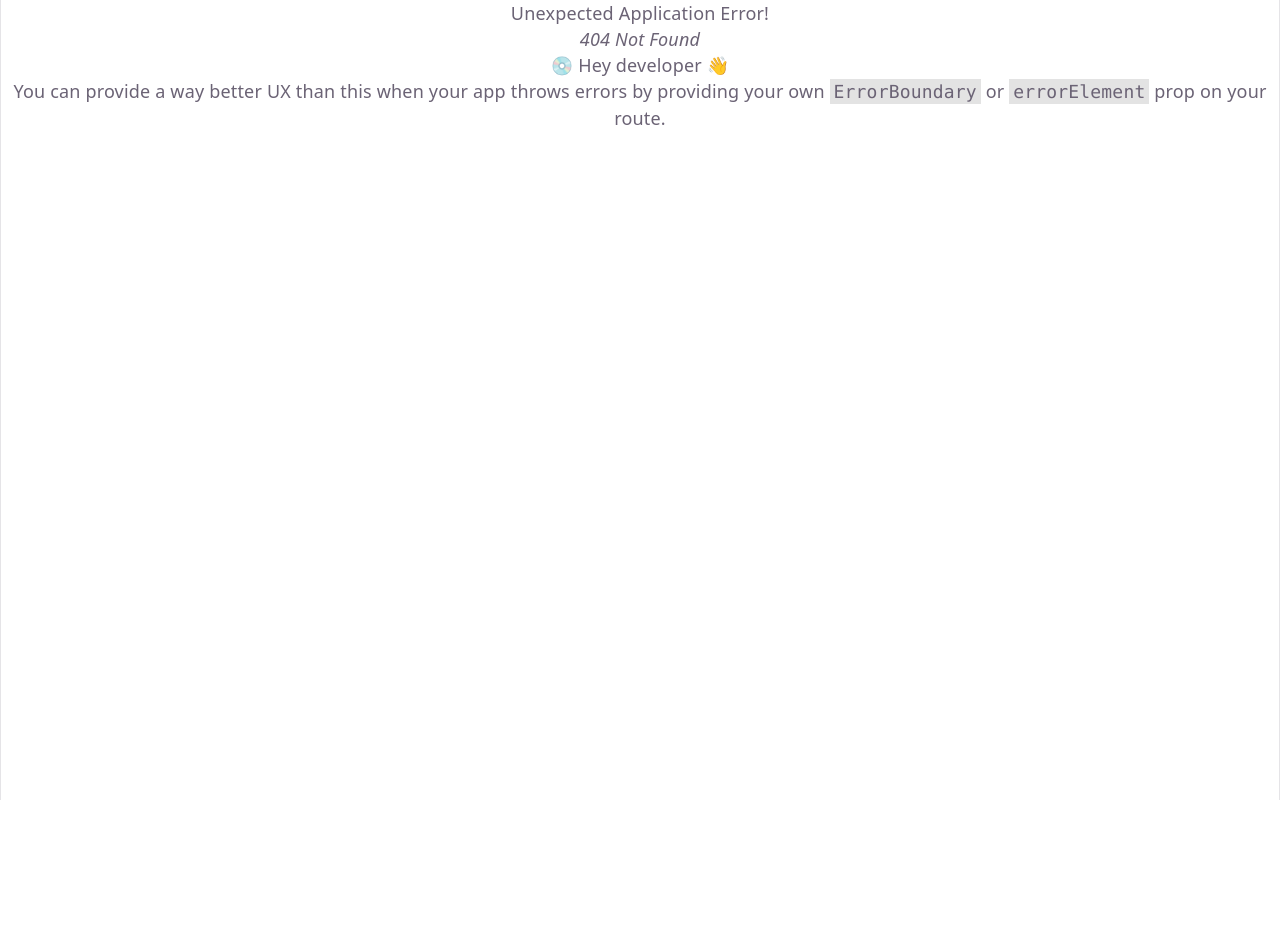
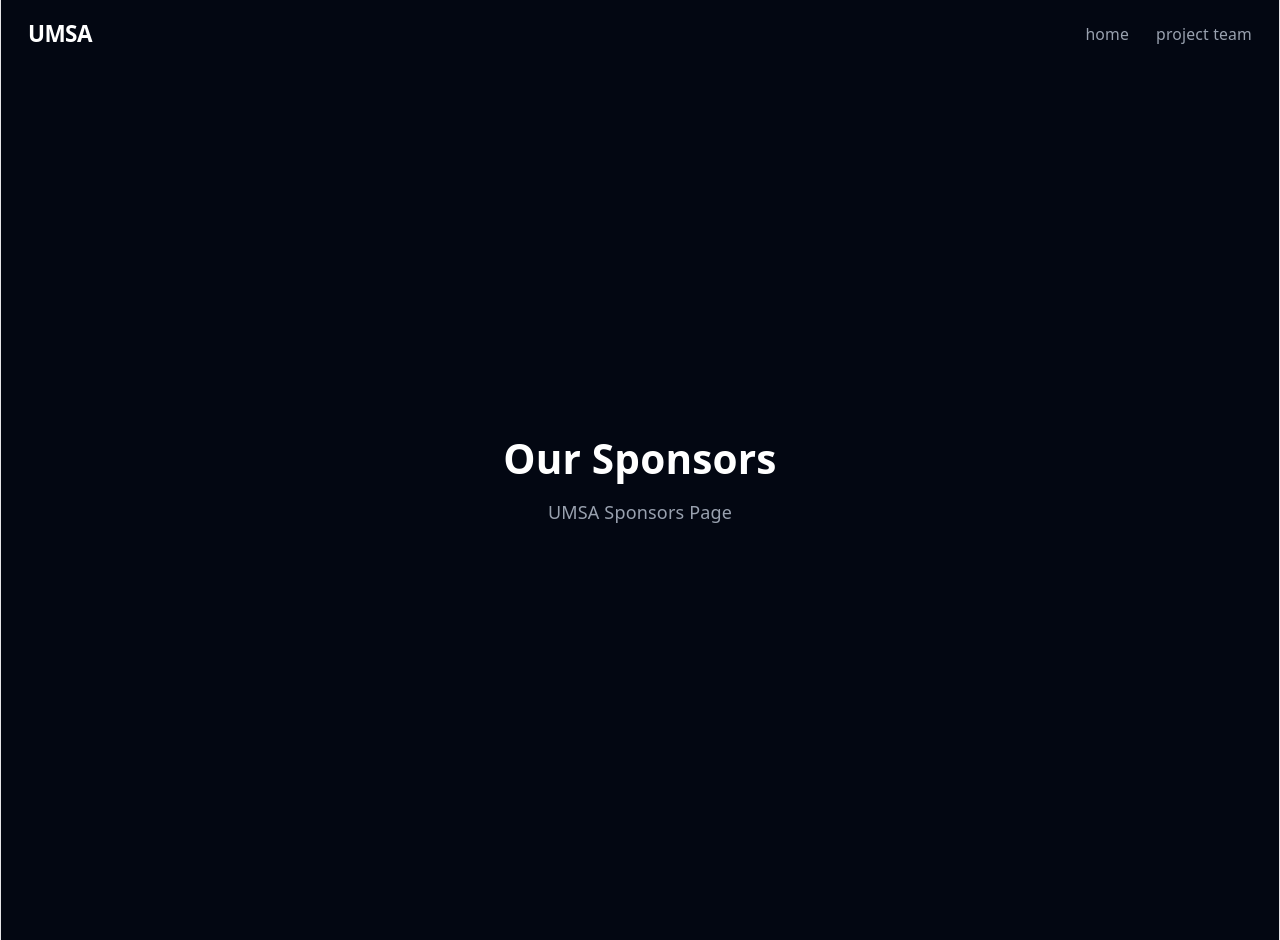
Before and after one commit to UoaWDCC/umsa, a React (Vite) app in the folder client/: page /sponsors in a window 1280 px wide. Before the commit this address had no page. Before the commit the page ends 800 px from the top, so only its background shows below. Built offline with nearby package versions, Linux system fonts and the light colour scheme.

Commit message:
Create route for Sponsors page

```diff
--- a/client/src/main.tsx
+++ b/client/src/main.tsx
@@ -7,6 +7,7 @@ import ProjectTeam from "./pages/Project-Team";
 import Alanna from "./pages/project-team/Alanna";
 import "./index.css";
 import Pruna from "./pages/project-team/Pruna";
+import Sponsors from "./pages/Sponsors";
 
 {/* here's where we set up all our routing */}
 const router = createBrowserRouter([
@@ -18,6 +19,7 @@ const router = createBrowserRouter([
       { path: "project-team", element: <ProjectTeam /> },
       { path: "alanna", element: <Alanna /> },
       { path: "pruna", element: <Pruna /> },
+      { path: "sponsors", element: <Sponsors />}
     ],
   },
 ]);
--- a/client/src/pages/Sponsors.tsx
+++ b/client/src/pages/Sponsors.tsx
@@ -4,4 +4,16 @@ export default function Sponsors() {
     useEffect(() => {
         document.title = "Sponsors | UMSA";
         }, []);
+
+        return (
+            <div className="flex flex-col items-center justify-center min-h-screen text-white">
+            <h1 className="text-4xl font-bold">Our Sponsors</h1>
+            <p className="mt-4 text-gray-400">
+                UMSA Sponsors Page
+            </p>
+            <div className="mt-10 grid grid-cols-1 md:grid-cols-3 gap-8">
+                {/* SPONSORS WILL GO HERE */}
+            </div>
+        </div>
+        );
 }
```
